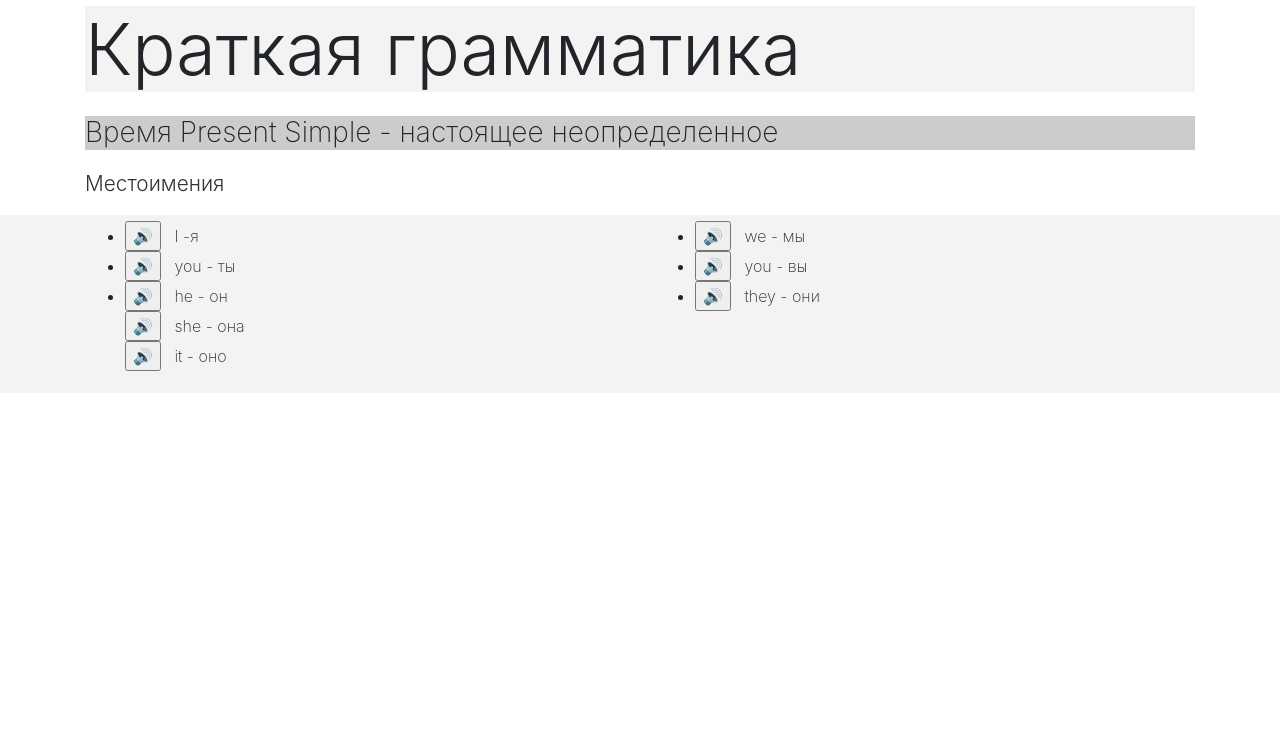
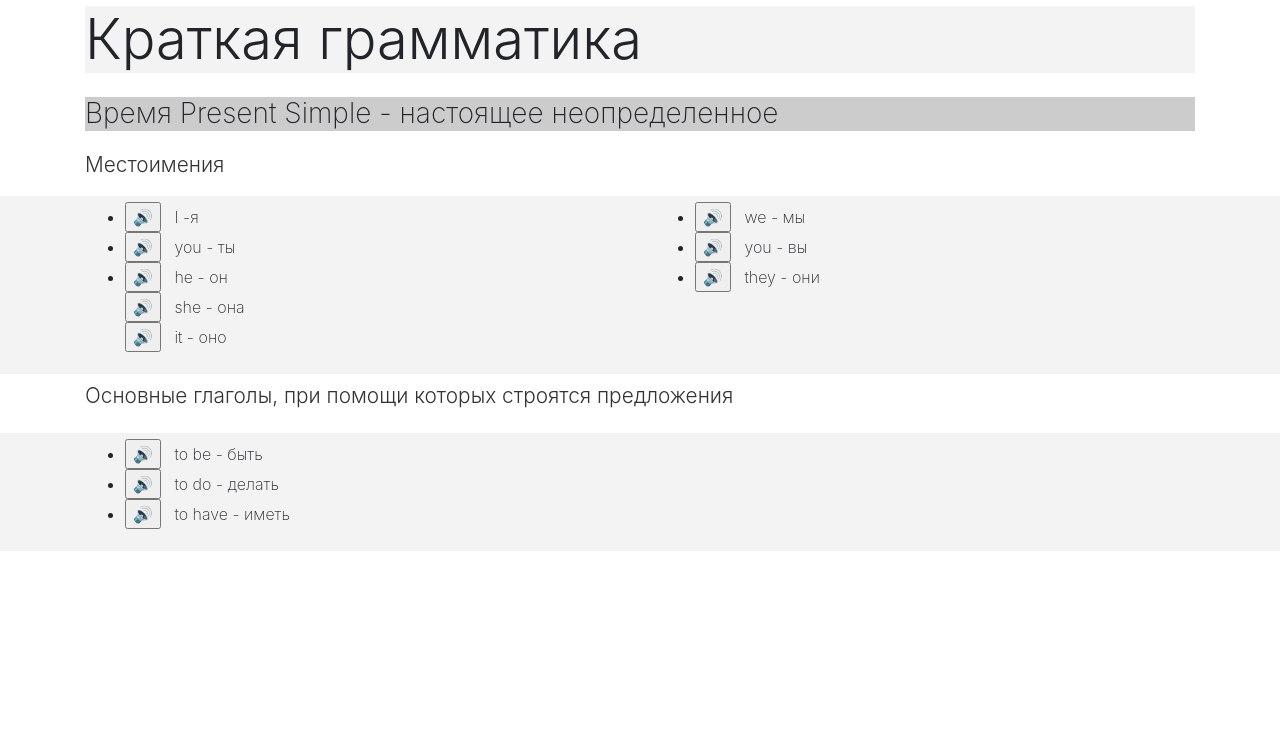
Before and after one commit to nomansclay/main, a plain HTML site: page english/index.html in a window 1280 px wide. Shown: the top 750 px of the page. Drawn offline with nearby package versions, Linux system fonts and the light colour scheme.

Commit message:
Update english/index.html

```diff
--- a/english/index.html
+++ b/english/index.html
@@ -14,7 +14,7 @@
     <div class="container">
       <div class="row">
         <div class="col-md-12">
-          <h1 class="bg-light display-3">Краткая грамматика</h1>
+          <h1 class="bg-light display-4">Краткая грамматика</h1>
         </div>
       </div>
     </div>
@@ -57,6 +57,28 @@
       </div>
     </div>
   </div>
+  <div class="p-1 mx-1">
+    <div class="container">
+      <div class="row">
+        <div class="col-md-12">
+          <p class="lead">Основные глаголы, при помощи которых строятся предложения<br></p>
+        </div>
+      </div>
+    </div>
+  </div>
+  <div class="p-1 bg-light">
+    <div class="container">
+      <div class="row">
+        <div class="col-md-12">
+          <ul class="">
+            <li><input onclick="responsiveVoice.speak(&quot;to be&quot;);" type="button" value="🔊">&nbsp; &nbsp;to be - быть</li>
+            <li><input onclick="responsiveVoice.speak(&quot;to do&quot;);" type="button" value="🔊">&nbsp; &nbsp;to do - делать</li>
+            <li><input onclick="responsiveVoice.speak(&quot;to have&quot;);" type="button" value="🔊">&nbsp; &nbsp;to have - иметь<br></li>
+          </ul>
+        </div>
+      </div>
+    </div>
+  </div>
   <script src="https://code.jquery.com/jquery-3.2.1.slim.min.js" integrity="sha384-KJ3o2DKtIkvYIK3UENzmM7KCkRr/rE9/Qpg6aAZGJwFDMVNA/GpGFF93hXpG5KkN" crossorigin="anonymous"></script>
   <script src="https://cdnjs.cloudflare.com/ajax/libs/popper.js/1.12.9/umd/popper.min.js" integrity="sha384-ApNbgh9B+Y1QKtv3Rn7W3mgPxhU9K/ScQsAP7hUibX39j7fakFPskvXusvfa0b4Q" crossorigin="anonymous"></script>
   <script src="https://maxcdn.bootstrapcdn.com/bootstrap/4.0.0/js/bootstrap.min.js" integrity="sha384-JZR6Spejh4U02d8jOt6vLEHfe/JQGiRRSQQxSfFWpi1MquVdAyjUar5+76PVCmYl" crossorigin="anonymous"></script>
```
